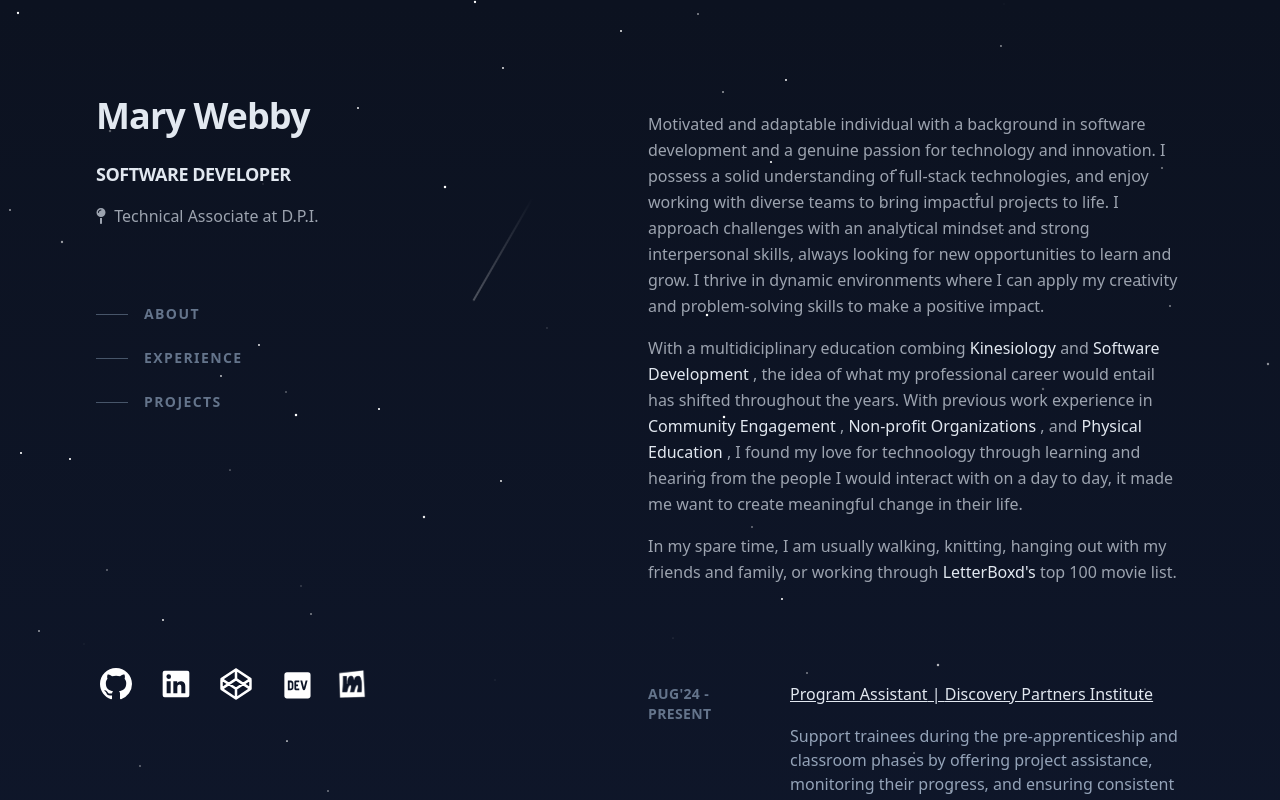
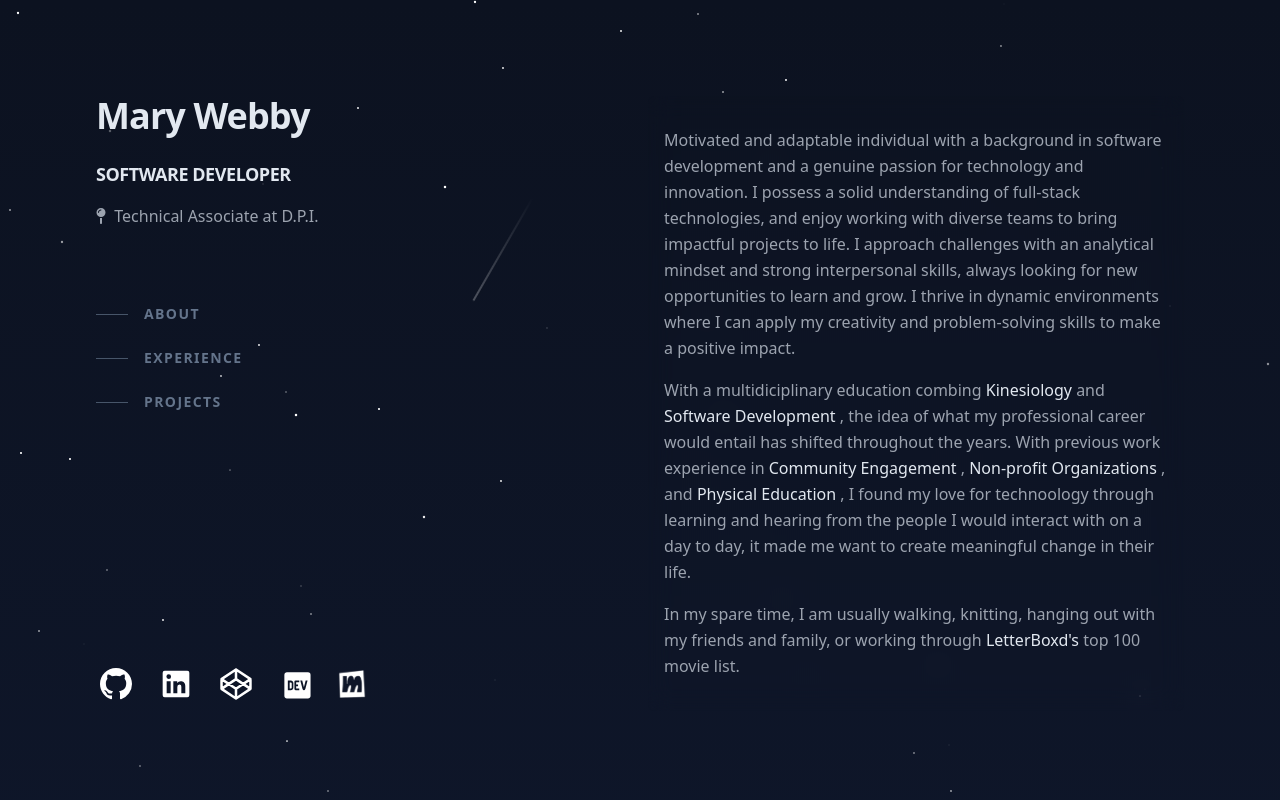
Before and after one commit to marywebby/vite-portfolio, a React (Vite) app: page / in a window 1280 px wide. Shown: the top 800 px of the page. Built offline with nearby package versions, Linux system fonts and the light colour scheme.

Commit message:
background blur to body

```diff
--- a/src/components/About.jsx
+++ b/src/components/About.jsx
@@ -2,7 +2,7 @@ import React from 'react';
 
 const About = () => {
   return (
-    <section id='about' className='mb-16 scroll-mt-16 md:mb-16 lg:mb-20 lg:scroll-mt-24 text-gray-400 text-md' aria-label='About me'>
+    <section id='about' className='mb-16 scroll-mt-16 md:mb-16 lg:mb-20 lg:scroll-mt-24 text-gray-400 text-md backdrop-blur-md p-4 rounded-md' aria-label='About me'>
     <div className='sticky top-0 z-20 -mx-6 mb-4 w-screen bg-slate-900/75 px-6 py-5 backdrop-blur md:-mx-12 md:px-12 lg:sr-only lg:relative lg:top-auto lg:mx-auto lg:w-full lg:px-0 lg:py-0 lg:opacity-0'>
       <h2 className="text-sm font-bold uppercase tracking-widest text-white-75 lg:sr-only">
         about me
```
